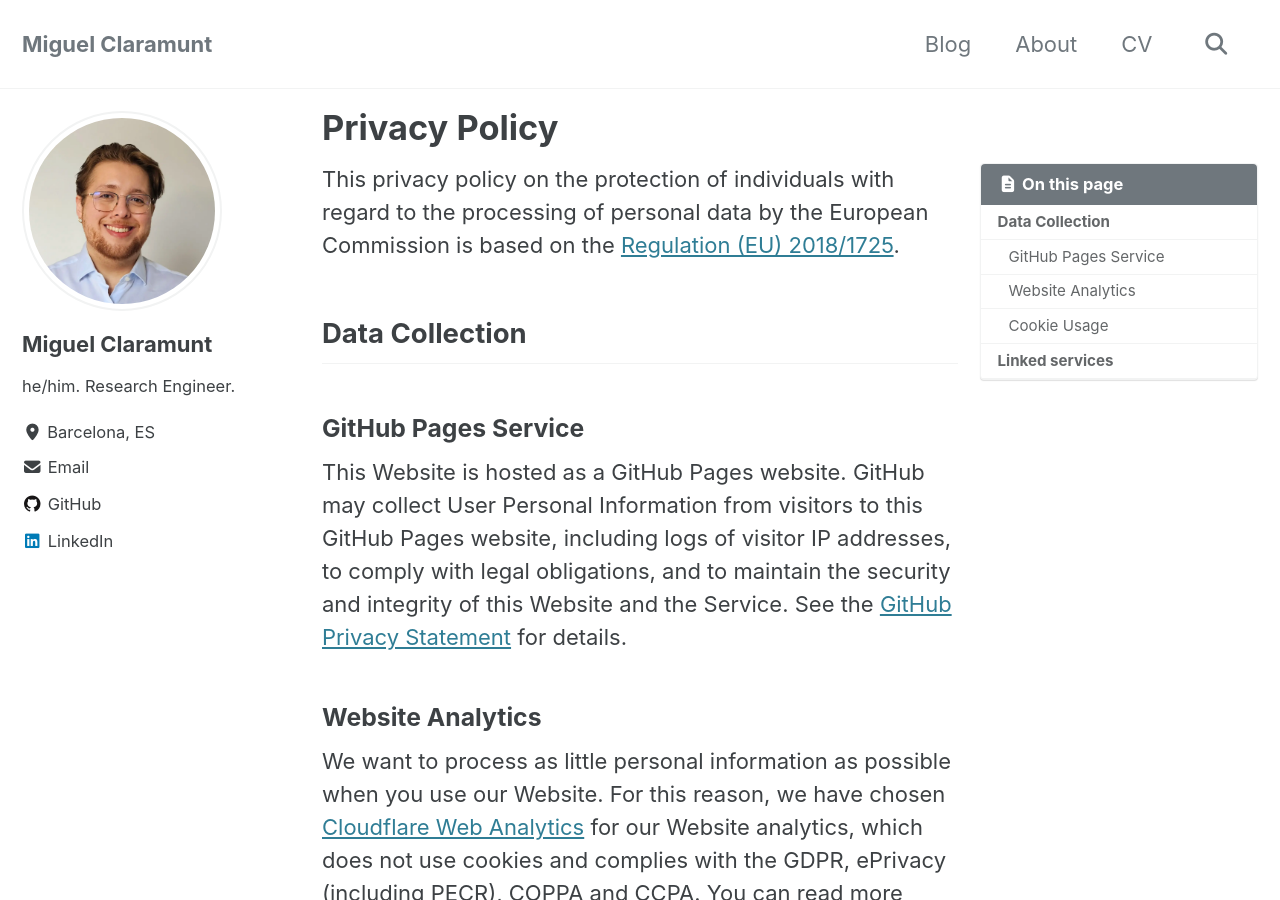
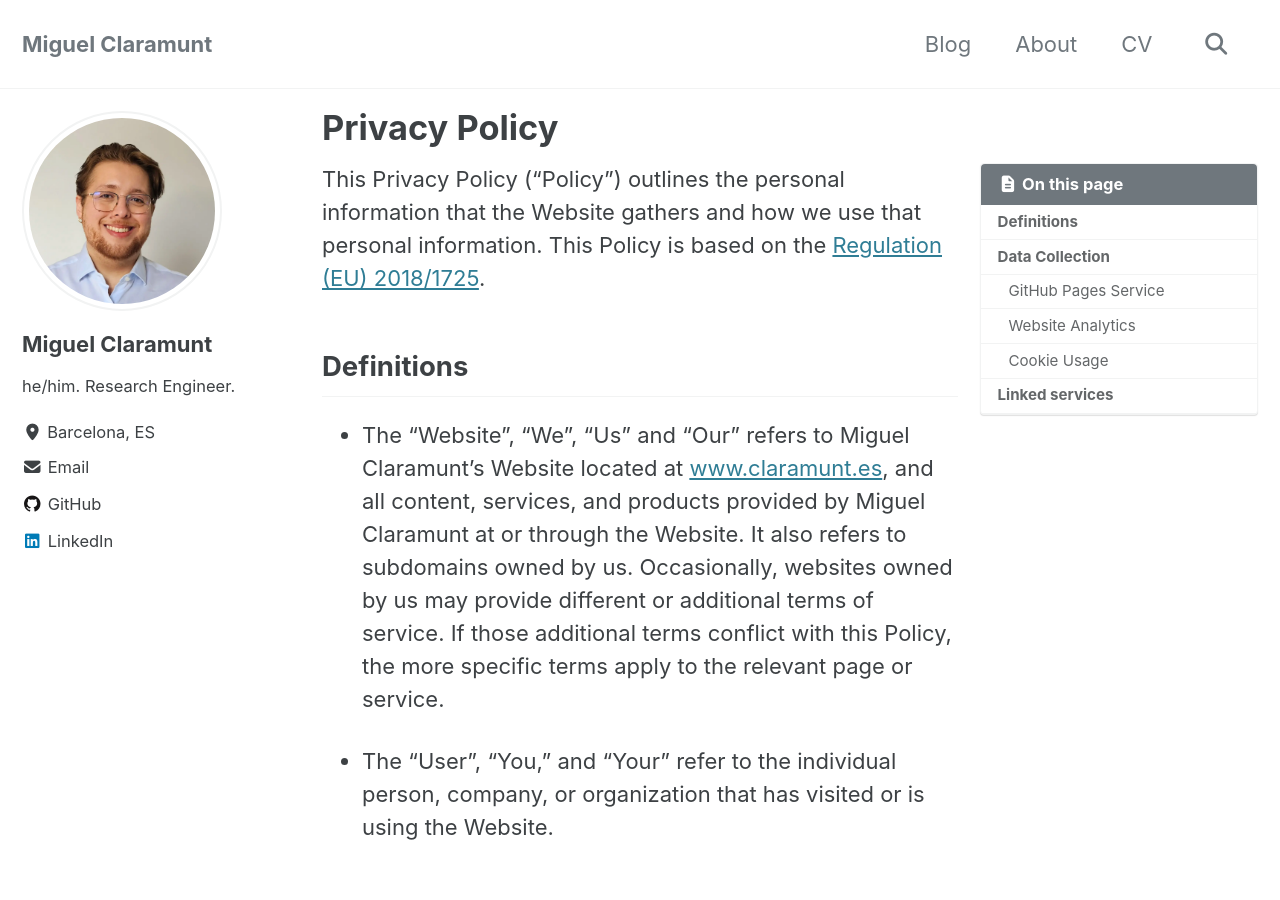
Before and after one commit to MiguelClaramunt/miguelclaramunt.github.io, a Jekyll site: the page built from _pages/terms.md, in a window 1280 px wide and 900 px high. Built offline with Jekyll 4.4.1, drawn with Linux system fonts in a browser that asks for light colours; cached includes are drawn as plain includes.

Commit message:
Add definitions to privacy policy

```diff
--- a/_pages/terms.md
+++ b/_pages/terms.md
@@ -5,7 +5,13 @@ last_modified_at: 2025-01-12
 toc: true
 ---
 
-This privacy policy on the protection of individuals with regard to the processing of personal data by the European Commission is based on the [Regulation (EU) 2018/1725](https://eur-lex.europa.eu/legal-content/EN/TXT/?uri=CELEX%3A32018R1725).
+This Privacy Policy ("Policy") outlines the personal information that the Website gathers and how we use that personal information. This Policy is based on the [Regulation (EU) 2018/1725](https://eur-lex.europa.eu/legal-content/EN/TXT/?uri=CELEX%3A32018R1725).
+
+## Definitions
+
+* The "Website", "We", "Us" and "Our" refers to Miguel Claramunt's Website located at [www.claramunt.es](https://claramunt.es/), and all content, services, and products provided by Miguel Claramunt at or through the Website. It also refers to subdomains owned by us. Occasionally, websites owned by us may provide different or additional terms of service. If those additional terms conflict with this Policy, the more specific terms apply to the relevant page or service.
+
+* The "User", "You," and "Your" refer to the individual person, company, or organization that has visited or is using the Website.
 
 ## Data Collection
 
```
